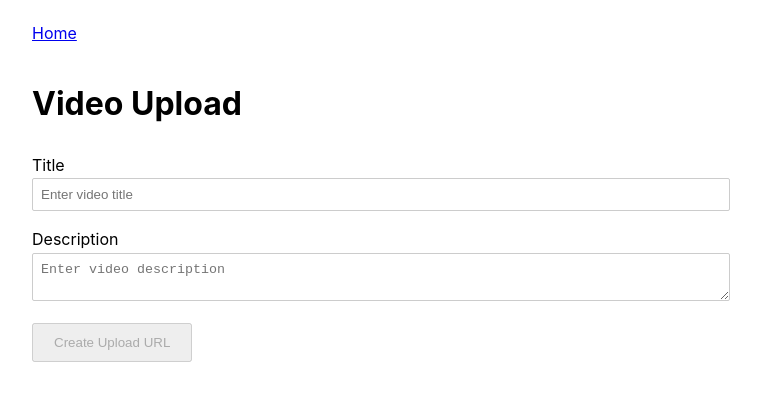
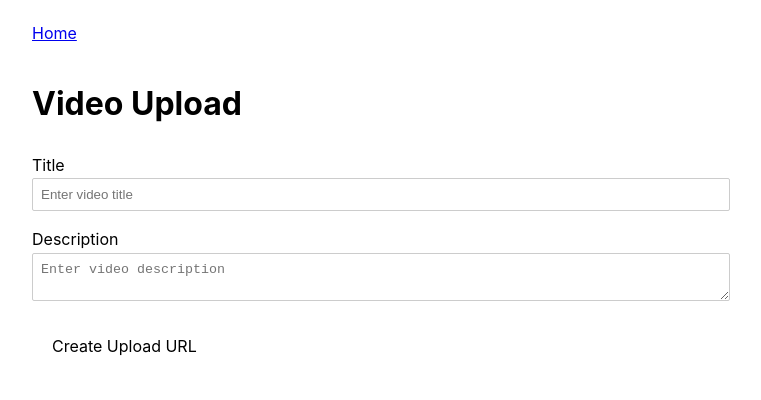
Before and after one commit to nakkurt/reactathon-workshop, a Next.js app: page /upload in a window 1280 px wide. Shown: the top 400 px of the page, without its empty margins (268-1029 px from the left). Built offline with nearby package versions, Linux system fonts and the light colour scheme.

Commit message:
Suspenseful comments and description; mixing client and server components

```diff
--- a/app/upload/page.js
+++ b/app/upload/page.js
@@ -42,7 +42,11 @@ export default function Upload() {
             onChange={(e) => setDescription(e.target.value)}
           />
         </label>
-        <button type="submit" disabled={!title.trim() || !description.trim()}>
+        <button
+          type="submit"
+          className="create-url"
+          disabled={!title.trim() || !description.trim()}
+        >
           Create Upload URL
         </button>
       </form>
--- a/styles/global.css
+++ b/styles/global.css
@@ -76,6 +76,25 @@ textarea {
   margin-bottom: 10px;
 }
 
-button {
+.create-url {
   padding: 10px 20px;
 }
+
+.click-to-like:hover {
+  background-color: #eee;
+}
+
+
+/* unstyle button */
+button, input[type="submit"], input[type="reset"] {
+  display: block;
+  width: 100%;
+	background: none;
+	color: inherit;
+	border: none;
+	padding: 0;
+	font: inherit;
+	cursor: pointer;
+	outline: inherit;
+  text-align: inherit;
+}
```
Also changed, not shown: app/videos/[playbackId]/ClickToLikeContainer.js (added, +22 -0 lines), app/videos/[playbackId]/Comments.js (deleted, +0 -36 lines), app/videos/[playbackId]/CommentsList.js (added, +31 -0 lines), app/videos/[playbackId]/page.js (+9 -3 lines).
